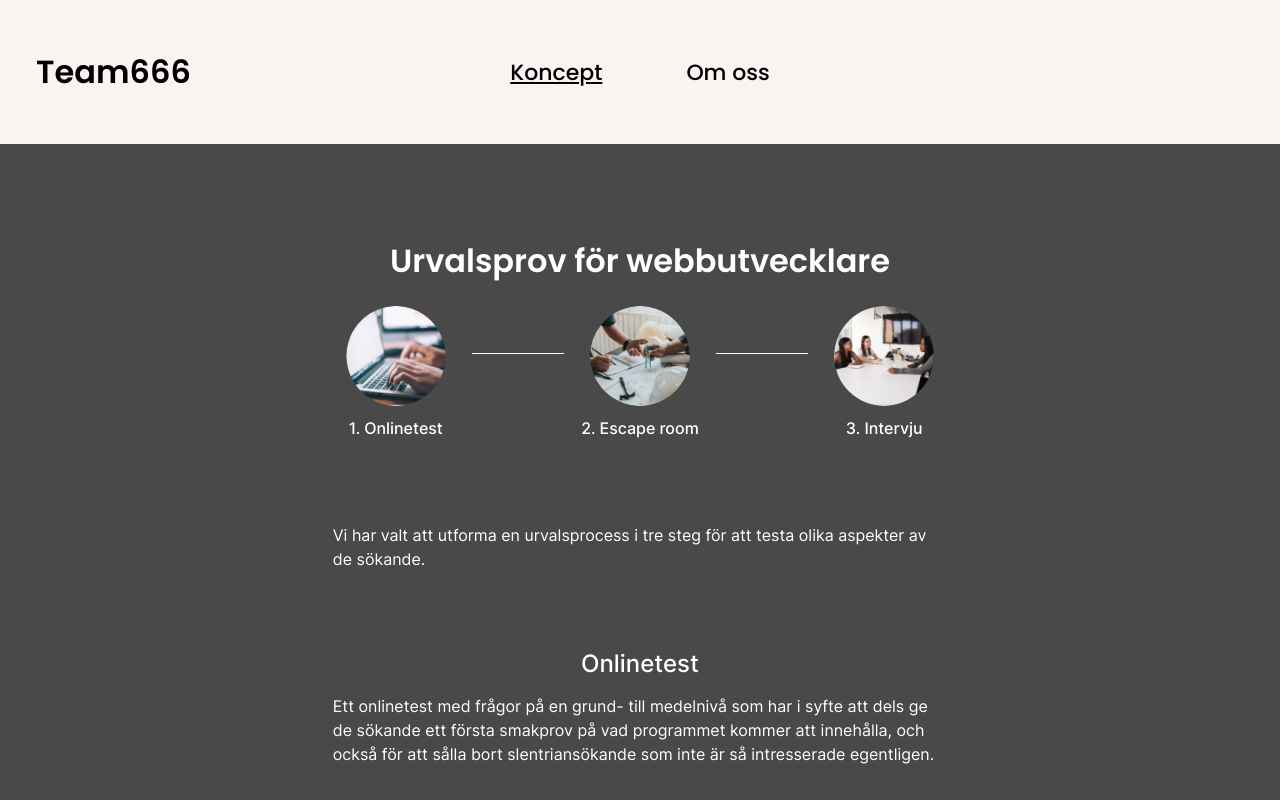
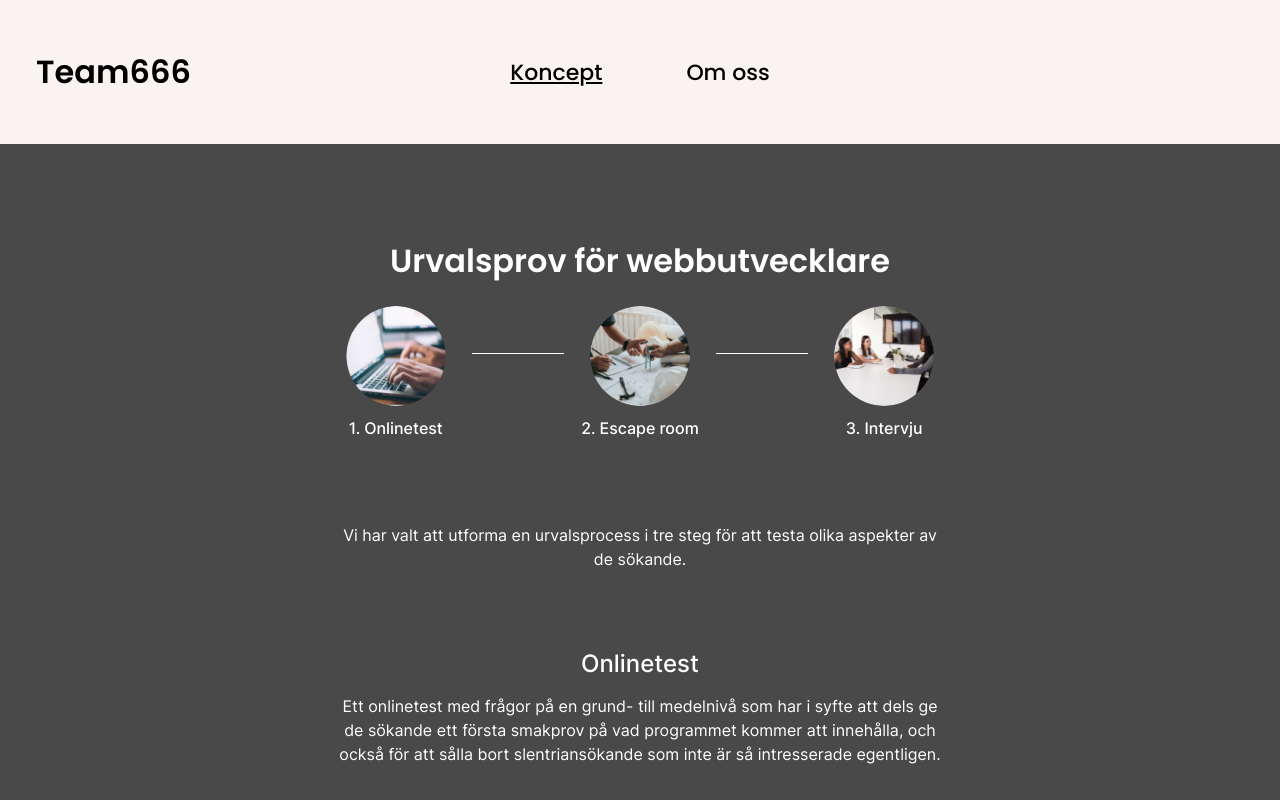
Before and after one commit to DanFogelberg/BestTest, a React (Vite) app: page / in a window 1280 px wide. Shown: the top 800 px of the page. Built offline with nearby package versions, Linux system fonts and the light colour scheme.

Commit message:
Text align fix

```diff
--- a/src/index.css
+++ b/src/index.css
@@ -141,7 +141,7 @@ font-family: poppins;
 .infoBlock > p{
   margin-top: 12px;
   margin-bottom: 0px;
-  text-align: left;
+  /* text-align: left; */
 
 }
 
```
